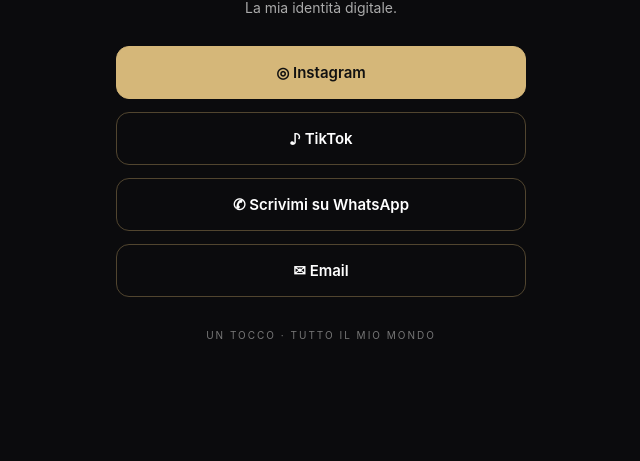
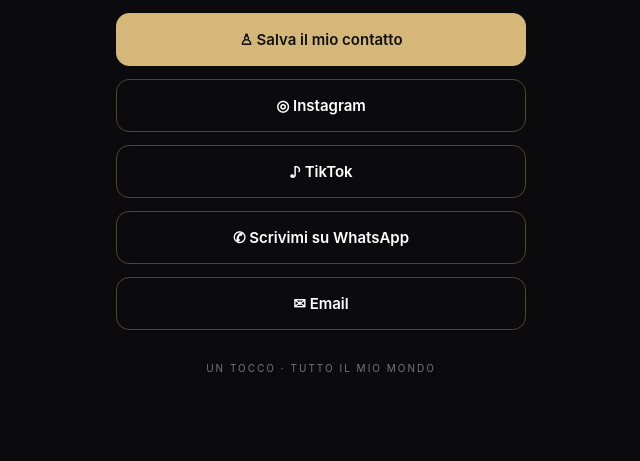
Before and after one commit to AngeloScianna/Angelo-Bio, a plain HTML site: page index.html in a window 1280 px wide. Shown: the part 339-800 px from the top of the page, without its empty margins (319-959 px from the left). Drawn offline with Linux system fonts and the light colour scheme.

Commit message:
Add download link for contact card in index.html

```diff
--- a/index.html
+++ b/index.html
@@ -76,22 +76,29 @@
     <p class="subtitle">La mia identità digitale.</p>
 
     <nav class="links" aria-label="I miei contatti">
-      <a class="link primary"
+      <a class="link primary" href="Angelo-Sciannanteno.vcf" download>
+        ♙ Salva il mio contatto
+      </a>
+
+      <a class="link"
          href="https://www.instagram.com/angelo_sciannanteno/"
          target="_blank" rel="noopener noreferrer">
         ◎ Instagram
       </a>
+
       <a class="link"
          href="https://www.tiktok.com/@angelosciannanteno"
          target="_blank" rel="noopener noreferrer">
         ♪ TikTok
       </a>
+
       <a class="link"
          href="https://wa.me/393299266695"
          target="_blank" rel="noopener noreferrer">
         ✆ Scrivimi su WhatsApp
       </a>
-      <a class="link" href="mailto:">
+
+      <a class="link" href="mailto:angeloscianna@libero.it">
         ✉ Email
       </a>
     </nav>
```
